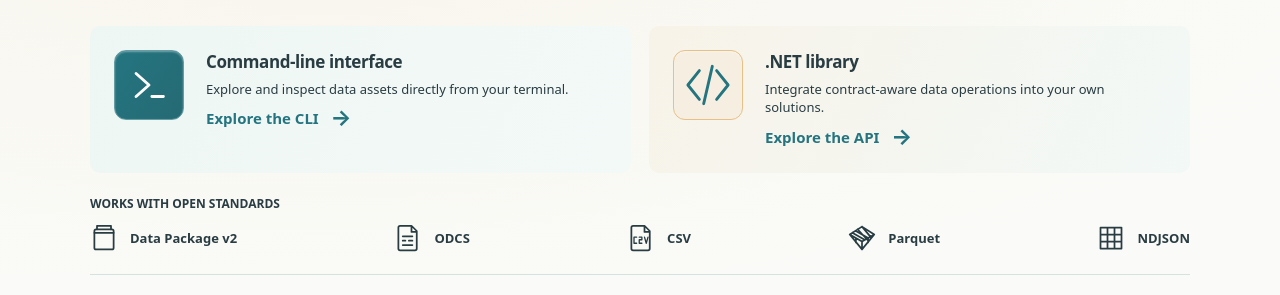
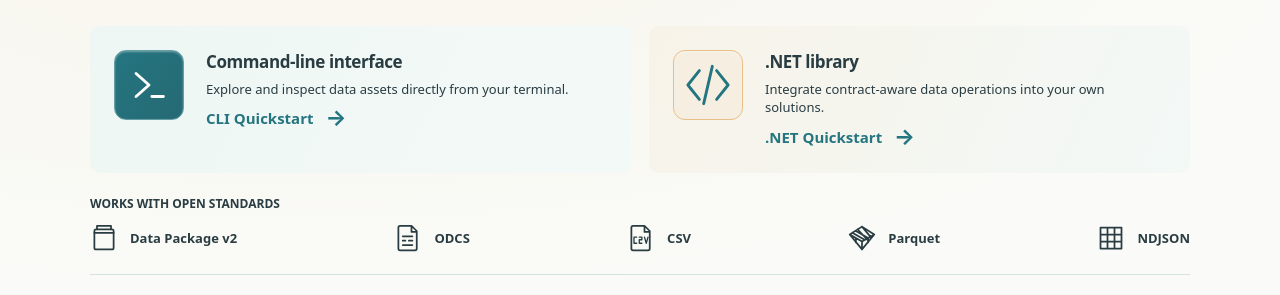
Before and after one commit to Seddryck/Packata, a Jekyll site: the page built from docs/index.html, in a window 1280 px wide. Shown: the part 1075-1370 px from the top of the page. Built offline with Jekyll 4.4.1, drawn with Linux system fonts in a browser that asks for light colours.

Commit message:
docs: connect the new landing page to Getting started

```diff
--- a/docs/_layouts/landing.html
+++ b/docs/_layouts/landing.html
@@ -28,7 +28,7 @@
       <a class="brand" href="{{ '/' | relative_url }}" aria-label="Packata home"><span aria-hidden="true"></span>packata.</a>
       <div class="nav-links">
         <a href="#workflow-title">Overview</a>
-        <a href="{{ '/docs/why-packata/' | relative_url }}">Documentation</a>
+        <a href="{{ '/getting-started/' | relative_url }}">Documentation</a>
         <a class="github-link" href="https://github.com/Seddryck/Packata">GitHub <svg class="icon" aria-hidden="true"><use href="#icon-github"/></svg></a>
       </div>
     </nav>
--- a/docs/index.html
+++ b/docs/index.html
@@ -14,7 +14,7 @@
     <p class="hero-description">Packata is a .NET library and CLI for exploring, validating and provisioning datasets described by Frictionless Data Package v2 and ODCS contracts.</p>
     <div class="hero-actions">
       <a class="button button-primary" href="#get-started">Get started <span aria-hidden="true">↗</span></a>
-      <a class="hero-docs" href="{{ '/docs/why-packata/' | relative_url }}">Explore documentation <span aria-hidden="true">→</span></a>
+      <a class="hero-docs" href="{{ '/getting-started/' | relative_url }}">Explore documentation <span aria-hidden="true">→</span></a>
     </div>
   </div>
 </section>
@@ -96,8 +96,8 @@
   <div class="container">
     <p class="eyebrow">Build with Packata</p><h2 id="tools-title">Your tools. Your workflow.</h2>
     <div class="tools-layout">
-      <article class="tool-card"><span class="tool-icon cli-icon"><svg class="icon" aria-hidden="true"><use href="#icon-terminal"/></svg></span><div><h3>Command-line interface</h3><p>Explore and inspect data assets directly from your terminal.</p><a href="{{ '/cli/' | relative_url }}">Explore the CLI <span aria-hidden="true">→</span></a></div></article>
-      <article class="tool-card"><span class="tool-icon library-icon"><svg class="icon" aria-hidden="true"><use href="#icon-code"/></svg></span><div><h3>.NET library</h3><p>Integrate contract-aware data operations into your own solutions.</p><a href="{{ '/database-integration/' | relative_url }}">Explore the API <span aria-hidden="true">→</span></a></div></article>
+      <article class="tool-card"><span class="tool-icon cli-icon"><svg class="icon" aria-hidden="true"><use href="#icon-terminal"/></svg></span><div><h3>Command-line interface</h3><p>Explore and inspect data assets directly from your terminal.</p><a href="{{ '/quickstart/cli/' | relative_url }}">CLI Quickstart <span aria-hidden="true">→</span></a></div></article>
+      <article class="tool-card"><span class="tool-icon library-icon"><svg class="icon" aria-hidden="true"><use href="#icon-code"/></svg></span><div><h3>.NET library</h3><p>Integrate contract-aware data operations into your own solutions.</p><a href="{{ '/quickstart/dotnet/' | relative_url }}">.NET Quickstart <span aria-hidden="true">→</span></a></div></article>
     </div>
     <div class="standards" aria-label="Supported contracts and data formats"><p>Works with open standards</p><div class="standards-list">
       <span><svg class="icon" aria-hidden="true"><use href="#icon-package"/></svg>Data Package v2</span>
```
